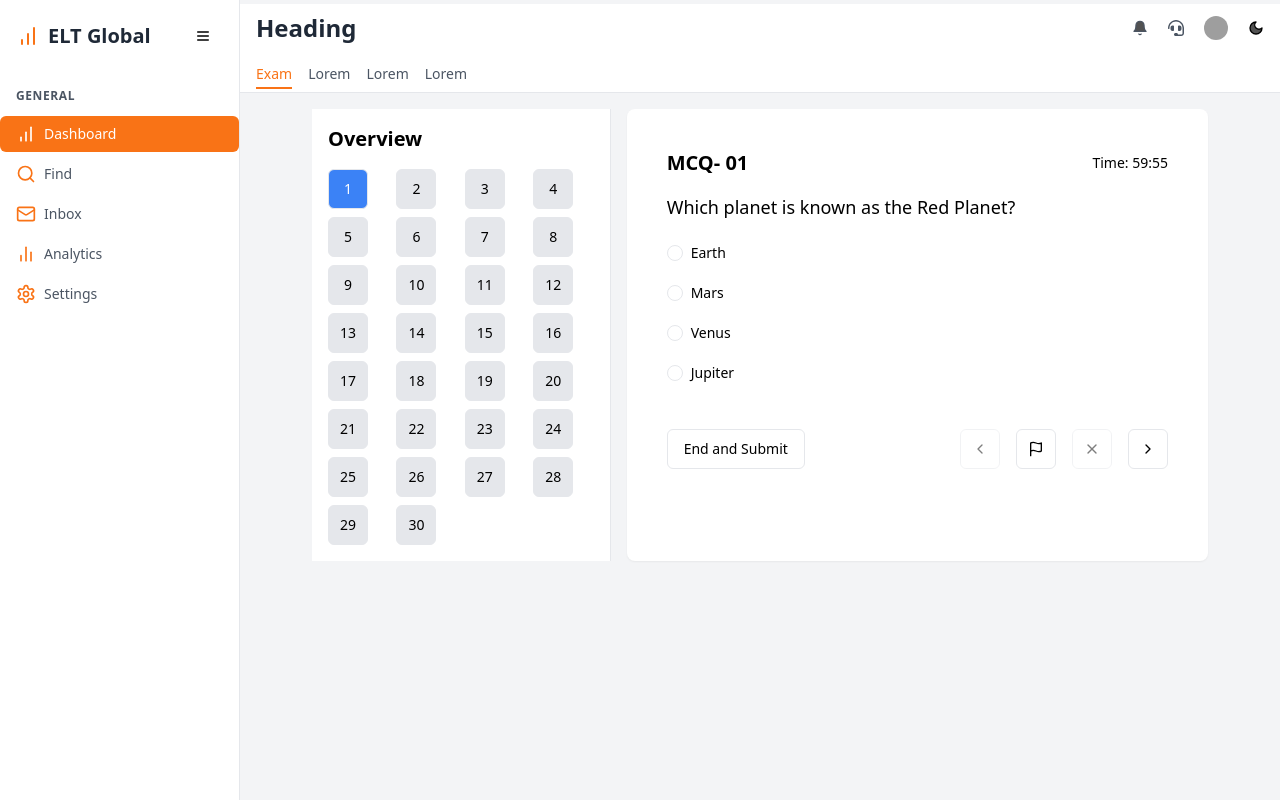
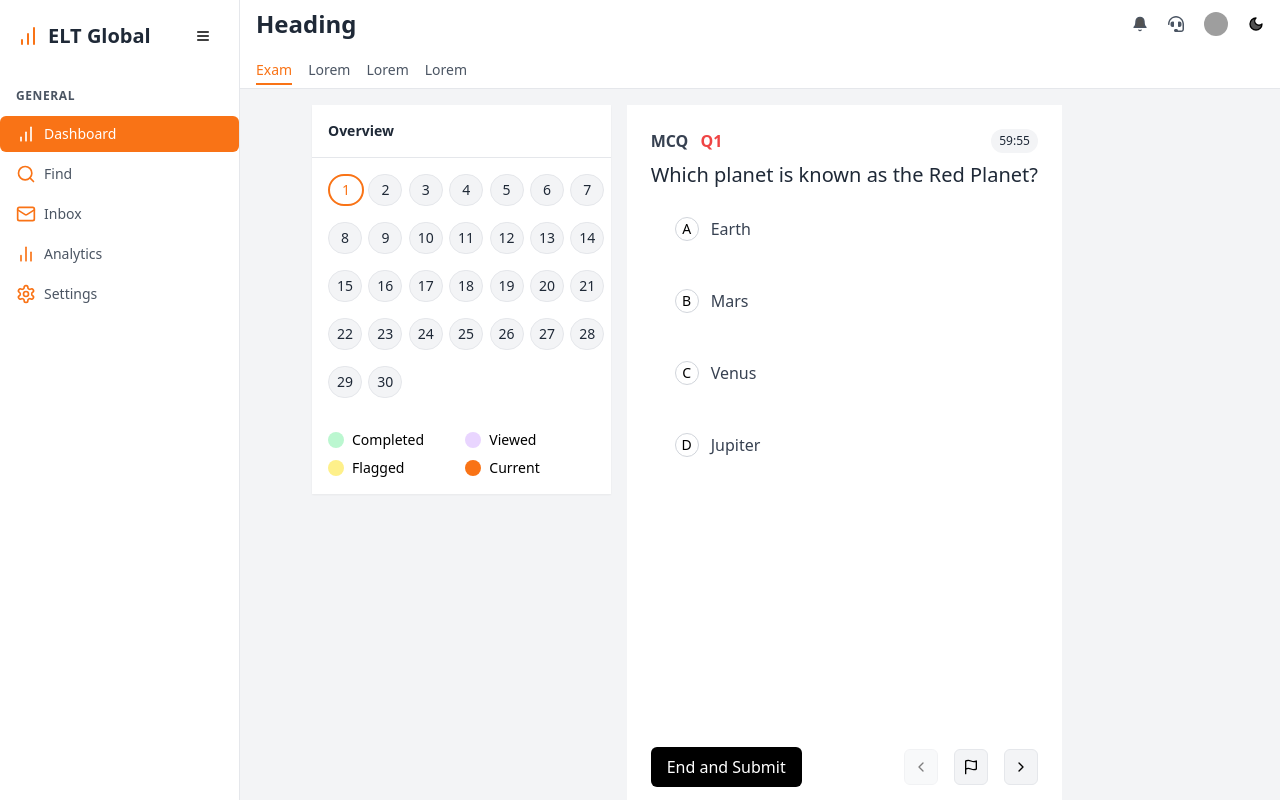
Before and after one commit to AdithyaSiva5/exam-portal, a Next.js app: page / in a window 1280 px wide. Built offline with nearby package versions, Linux system fonts and the light colour scheme; grey boxes are pictures that could not be loaded.

Commit message:
minor changes

```diff
--- a/src/app/page.tsx
+++ b/src/app/page.tsx
@@ -99,7 +99,8 @@ export default function ExamPage() {
         setIsOverviewExpanded(false);
     };
 
-    const handleAnswerSelect = (questionId: string, optionId: string) => {
+    const handleAnswerSelect = (questionId: string, optionId: string | null) => {
+        if (!optionId) return
         setUserAnswers(prev => ({ ...prev, [questionId]: optionId }));
     };
 
@@ -114,17 +115,20 @@ export default function ExamPage() {
     };
     return (
         <div className="flex flex-col h-screen bg-gray-100 dark:bg-gray-900">
-            <nav className="md:hidden bg-white dark:bg-gray-800 border-b border-gray-200 dark:border-gray-700">
+            {/* Navbar for all screen sizes */}
+            <nav className="lg:hidden bg-white dark:bg-gray-800 border-b border-gray-200 dark:border-gray-700">
                 <Navbar />
             </nav>
 
             <div className="flex flex-1 overflow-hidden">
-                <div className="hidden md:block">
+                {/* Desktop sidebar */}
+                <div className="hidden lg:block">
                     <LeftSidebar />
                 </div>
 
                 <div className="flex flex-col flex-1 overflow-hidden">
-                    <div className="hidden md:block">
+                    {/* Desktop header */}
+                    <div className="hidden lg:block">
                         <Heading />
                     </div>
 
@@ -132,7 +136,7 @@ export default function ExamPage() {
                         <div className="flex-1 overflow-auto p-4">
                             <div className="max-w-4xl mx-auto">
                                 {!examSubmitted && (
-                                    <div className="md:hidden mb-4">
+                                    <div className="lg:hidden mb-4">
                                         <button
                                             onClick={() => setIsOverviewExpanded(!isOverviewExpanded)}
                                             className="flex items-center justify-between w-full p-2 bg-white dark:bg-gray-800 rounded-lg shadow-sm"
@@ -140,24 +144,11 @@ export default function ExamPage() {
                                             <span>Overview</span>
                                             {isOverviewExpanded ? <ChevronUp /> : <ChevronDown />}
                                         </button>
-                                        {isOverviewExpanded && (
-                                            <div className="mt-2 p-2 bg-white dark:bg-gray-800 rounded-lg shadow-sm">
-                                                <Overview
-                                                    totalQuestions={questions.length}
-                                                    currentQuestion={currentQuestionIndex + 1}
-                                                    flaggedQuestions={flaggedQuestions}
-                                                    onQuestionSelect={handleJumpToQuestion}
-                                                    userAnswers={userAnswers}
-                                                    questions={questions}
-                                                    viewedQuestions={viewedQuestions}
-                                                />
-                                            </div>
-                                        )}
                                     </div>
                                 )}
-                                <div className="flex gap-4">
+                                <div className="flex flex-col lg:flex-row gap-4">
                                     {!examSubmitted && (
-                                        <div className="w-1/3">
+                                        <div className={`lg:w-1/3 ${isOverviewExpanded ? 'fixed inset-0 z-50 bg-white dark:bg-gray-800 p-4 overflow-auto' : 'hidden lg:block'}`}>
                                             <Overview
                                                 totalQuestions={questions.length}
                                                 currentQuestion={currentQuestionIndex + 1}
@@ -166,10 +157,19 @@ export default function ExamPage() {
                                                 userAnswers={userAnswers}
                                                 questions={questions}
                                                 viewedQuestions={viewedQuestions}
+                                                timeRemaining={formatTime(timeRemaining)}
                                             />
+                                            {isOverviewExpanded && (
+                                                <button
+                                                    onClick={() => setIsOverviewExpanded(false)}
+                                                    className="mt-4 w-full p-2 bg-gray-200 dark:bg-gray-700 rounded-lg"
+                                                >
+                                                    Close Overview
+                                                </button>
+                                            )}
                                         </div>
                                     )}
-                                    <div className="flex-1 bg-white dark:bg-gray-800 rounded-lg shadow-sm p-4">
+                                    <div className="flex flex-col lg:flex-row gap-4">
                                         {examSubmitted ? (
                                             <ResultPage
                                                 totalQuestions={questions.length}
@@ -190,7 +190,7 @@ export default function ExamPage() {
                                                     onSubmit={handleSubmit}
                                                     totalQuestions={questions.length}
                                                     selectedOption={userAnswers[questions[currentQuestionIndex].id] || null}
-                                                    onAnswerSelect={(optionId : any) => handleAnswerSelect(questions[currentQuestionIndex].id, optionId)}
+                                                    onAnswerSelect={(optionId) => handleAnswerSelect(questions[currentQuestionIndex].id, optionId)}
                                                     timeRemaining={formatTime(timeRemaining)}
                                                 />
                                             )
--- a/src/components/Header.tsx
+++ b/src/components/Header.tsx
@@ -16,7 +16,7 @@ const Header = ({
     const { theme, setTheme } = useTheme();
 
     return (
-        <header className="bg-white dark:bg-gray-800 border-b border-gray-200 dark:border-gray-700 mt-1">
+        <header className="bg-white dark:bg-gray-800 border-b border-gray-200 dark:border-gray-700 ">
             <div className="container mx-auto px-4 py-2">
                 <div className="flex flex-col sm:flex-row justify-between items-start sm:items-center">
                     <div className="flex flex-col w-full sm:w-auto">
--- a/src/components/MCQQuestion.tsx
+++ b/src/components/MCQQuestion.tsx
@@ -1,26 +1,27 @@
-"use client";
-import React from 'react';
-import { Button } from "@/components/ui/button";
-import { RadioGroup, RadioGroupItem } from "@/components/ui/radio-group";
-import { Label } from "@/components/ui/label";
-import { Flag, ChevronLeft, ChevronRight, X } from 'lucide-react';
+'use client'
+
+import React from 'react'
+import { Button } from "@/components/ui/button"
+import { RadioGroup, RadioGroupItem } from "@/components/ui/radio-group"
+import { Label } from "@/components/ui/label"
+import { Flag, ChevronLeft, ChevronRight } from 'lucide-react'
 
 interface MCQQuestionProps {
-    questionNumber: number;
-    question: string;
-    options: Array<{ id: string; option: string }>;
-    onNextQuestion: () => void;
-    onPreviousQuestion: () => void;
-    onFlagQuestion: () => void;
-    isFlagged: boolean;
-    onSubmit: () => void;
-    totalQuestions: number;
-    selectedOption: string | null;
-    onAnswerSelect: (optionId: string | null) => void;
-    timeRemaining: string;
+    questionNumber: number
+    question: string
+    options: Array<{ id: string; option: string }>
+    onNextQuestion: () => void
+    onPreviousQuestion: () => void
+    onFlagQuestion: () => void
+    isFlagged: boolean
+    onSubmit: () => void
+    totalQuestions: number
+    selectedOption: string | null
+    onAnswerSelect: (optionId: string | null) => void
+    timeRemaining: string
 }
 
-export default function MCQQuestion({
+export default function Component({
     questionNumber,
     question,
     options,
@@ -34,57 +35,64 @@ export default function MCQQuestion({
     onAnswerSelect,
     timeRemaining
 }: MCQQuestionProps) {
-    const handleClearAnswer = () => {
-        onAnswerSelect(null);
-    };
+    const [minutes, seconds] = timeRemaining.split(':').map(num => num.padStart(2, '0'))
 
     return (
-        <div className="flex-1 p-4 md:p-6 bg-white dark:bg-gray-800">
-            <div className="flex justify-between items-center mb-4">
-                <h2 className="text-xl font-semibold dark:text-white">MCQ- {questionNumber.toString().padStart(2, '0')}</h2>
-                <span className="text-sm font-medium dark:text-gray-300">Time: {timeRemaining}</span>
+        <div className="flex flex-col h-[calc(100vh-94px)] bg-white dark:bg-gray-800 w-full max-w-[1000px] mx-auto overflow-hidden">
+            <div className="flex-1 p-4 sm:p-6 overflow-y-auto">
+                <div className="mb-4">
+                    <div className="flex justify-between items-center mb-2">
+                        <h2 className="text-base font-semibold text-gray-700 dark:text-gray-200">
+                            MCQ <span className="text-red-500 ml-2">Q{questionNumber}</span>
+                        </h2>
+                        <div className="flex items-center">
+                            <span className="text-xs font-medium px-2 py-1 rounded-full bg-gray-100 dark:bg-gray-700 text-gray-800 dark:text-gray-200">
+                                {`${minutes}:${seconds}`}
+                            </span>
                         </div>
-            <div className="mb-6">
-                <p className="text-lg font-medium dark:text-gray-200">{question}</p>
                     </div>
-            <RadioGroup value={selectedOption || ""} onValueChange={onAnswerSelect}>
-                {options.map((option) => (
-                    <div key={option.id} className="flex items-center space-x-2 mb-4">
-                        <RadioGroupItem value={option.id} id={option.id} />
-                        <Label htmlFor={option.id} className="dark:text-gray-300">{option.option}</Label>
+                    <p className="text-lg sm:text-xl font-medium text-gray-800 dark:text-gray-100">{question}</p>
+                </div>
+                <RadioGroup value={selectedOption || ""} onValueChange={onAnswerSelect} className="space-y-3 sm:space-y-4">
+                    {options.map((option, index) => (
+                        <div key={option.id} className="flex items-center space-x-3 p-2 sm:p-3 rounded-lg hover:bg-gray-50 dark:hover:bg-gray-700">
+                            <RadioGroupItem value={option.id} id={option.id} className="hidden peer" />
+                            <Label
+                                htmlFor={option.id}
+                                className="flex items-center w-full cursor-pointer peer-checked:font-semibold"
+                            >
+                                <span className="flex items-center justify-center w-5 h-5 sm:w-6 sm:h-6 mr-2 sm:mr-3 border border-gray-300 rounded-full text-sm font-medium peer-checked:bg-blue-500 peer-checked:text-white peer-checked:border-blue-500">
+                                    {String.fromCharCode(65 + index)}
+                                </span>
+                                <span className="flex-grow text-sm sm:text-base text-gray-700 dark:text-gray-200">{option.option}</span>
+                            </Label>
                         </div>
                     ))}
                 </RadioGroup>
-            <div className="flex flex-col md:flex-row justify-between items-center mt-8 space-y-4 md:space-y-0">
-                {questionNumber === totalQuestions ? (
-                    <Button variant="default" className="w-full md:w-auto order-3 md:order-1" onClick={onSubmit}>
-                        Submit Exam
-                    </Button>
-                ) : (
-                    <Button variant="outline" className="w-full md:w-auto order-3 md:order-1" onClick={onSubmit}>
+            </div>
+            <div className="p-4 sm:p-6  border-gray-200 dark:border-gray-700">
+                <div className="flex flex-wrap justify-between items-center gap-2">
+                    <Button variant="default" className="w-full sm:w-auto bg-black text-white hover:bg-gray-800 text-sm sm:text-base py-1 sm:py-2" onClick={onSubmit}>
                         End and Submit
                     </Button>
-                )}
-                <div className="flex space-x-4 order-2">
-                    <Button variant="outline" size="icon" onClick={onPreviousQuestion} disabled={questionNumber === 1}>
+                    <div className="flex space-x-2 sm:space-x-4">
+                        <Button variant="outline" size="sm" onClick={onPreviousQuestion} disabled={questionNumber === 1} className="bg-gray-100 dark:bg-gray-700 p-1 sm:p-2">
                             <ChevronLeft className="h-4 w-4" />
                         </Button>
                         <Button
                             variant="outline"
-                        size="icon"
+                            size="sm"
                             onClick={onFlagQuestion}
-                        className={isFlagged ? "bg-yellow-200 dark:bg-yellow-700" : ""}
+                            className={`bg-gray-100 dark:bg-gray-700 p-1 sm:p-2 ${isFlagged ? "bg-yellow-200 dark:bg-yellow-700" : ""}`}
                         >
                             <Flag className="h-4 w-4" />
                         </Button>
-                    <Button variant="outline" size="icon" onClick={handleClearAnswer} disabled={!selectedOption}>
-                        <X className="h-4 w-4" />
-                    </Button>
-                    <Button variant="outline" size="icon" onClick={onNextQuestion} disabled={questionNumber === totalQuestions}>
+                        <Button variant="outline" size="sm" onClick={onNextQuestion} disabled={questionNumber === totalQuestions} className="bg-gray-100 dark:bg-gray-700 p-1 sm:p-2">
                             <ChevronRight className="h-4 w-4" />
                         </Button>
                     </div>
                 </div>
             </div>
-    );
+        </div>
+    )
 }
--- a/src/components/NavBar.tsx
+++ b/src/components/NavBar.tsx
@@ -20,12 +20,12 @@ export default function Navbar() {
                         <BarChart className="w-6 h-6 text-orange-500 mr-2" />
                         <h1 className="text-xl font-semibold text-gray-800 dark:text-white">ELT Global</h1>
                     </div>
-                    <div className="hidden md:block">
+                    <div className="hidden lg:block">
                         <div className="ml-10 flex items-baseline space-x-4">
                             <NavItems isMinimized={isMinimized} />
                         </div>
                     </div>
-                    <div className="md:hidden">
+                    <div className="lg:hidden">
                         <Sheet open={isOpen} onOpenChange={setIsOpen}>
                             <SheetTrigger asChild>
                                 <Button variant="ghost" size="icon">
--- a/src/components/Overview.tsx
+++ b/src/components/Overview.tsx
@@ -1,15 +1,18 @@
-"use client";
-import React from 'react';
-import { Button } from "@/components/ui/button";
+        'use client'
+
+        import React, { useState } from 'react'
+        import { Button } from "@/components/ui/button"
+        import { ChevronDown, ChevronUp } from 'lucide-react'
 
         interface OverviewProps {
-    totalQuestions: number;
-    currentQuestion: number;
-    flaggedQuestions: Set<string>;
-    onQuestionSelect: (index: number) => void;
-    userAnswers: Record<string, string>;
-    questions: Array<{ id: string }>;
-    viewedQuestions: Set<string>;
+            totalQuestions: number
+            currentQuestion: number
+            flaggedQuestions: Set<string>
+            onQuestionSelect: (index: number) => void
+            userAnswers: Record<string, string>
+            questions: Array<{ id: string }>
+            viewedQuestions: Set<string>
+            timeRemaining: string
         }
 
         export default function Overview({
@@ -19,31 +22,53 @@ export default function Overview({
             onQuestionSelect,
             userAnswers,
             questions,
-    viewedQuestions
+            viewedQuestions,
+            timeRemaining
         }: OverviewProps) {
+            const [isExpanded, setIsExpanded] = useState(false)
+
+            const toggleExpand = () => setIsExpanded(!isExpanded)
+
             return (
-        <div className="w-full bg-white dark:bg-gray-800 p-4 border-b border-gray-200 dark:border-gray-700 md:border-b-0 md:border-r">
-            <div className="mb-4">
-                <h2 className="text-xl font-semibold dark:text-white">Overview</h2>
+                <div className="w-full bg-white dark:bg-gray-800  shadow-sm overflow-hidden">
+                    <div className="p-4 border-b border-gray-200 dark:border-gray-700">
+                        <h2 className="text-sm font-semibold text-gray-800 dark:text-gray-200">Overview</h2>
                     </div>
-            <div className="grid grid-cols-4 gap-2">
+
+                    {/* <div className="p-4 border-b border-gray-200 dark:border-gray-700">
+                        <div className="text-2xl font-bold text-gray-800 dark:text-gray-200">{timeRemaining}</div>
+                    </div> */}
+
+                    <div className="md:hidden">
+                        <Button
+                            variant="ghost"
+                            className="w-full flex justify-between items-center p-4 text-left"
+                            onClick={toggleExpand}
+                        >
+                            <span className="text-lg font-semibold">Questions</span>
+                            {isExpanded ? <ChevronUp className="h-3 w-3" /> : <ChevronDown className="h-5 w-5" />}
+                        </Button>
+                    </div>
+
+                    <div className={`p-4 ${isExpanded ? 'block' : 'hidden md:block'}`}>
+                        <div className="grid grid-cols-7 gap-2 md:gap-4">
                             {questions.map((question, index) => {
-                    const isFlagged = flaggedQuestions.has(question.id);
-                    const isAttempted = userAnswers.hasOwnProperty(question.id);
-                    const isViewed = viewedQuestions.has(question.id);
-                    const isCurrentQuestion = currentQuestion === index + 1;
+                                const isFlagged = flaggedQuestions.has(question.id)
+                                const isAttempted = userAnswers.hasOwnProperty(question.id)
+                                const isViewed = viewedQuestions.has(question.id)
+                                const isCurrentQuestion = currentQuestion === index + 1
 
-                    let buttonClass = 'w-10 h-10 text-sm ';
+                                let buttonClass = 'w-8 h-8 rounded-full flex items-center justify-center text-sm font-medium '
                                 if (isCurrentQuestion) {
-                        buttonClass += 'bg-blue-500 text-white ';
+                                    buttonClass += 'bg-white text-orange-500 border-2 border-orange-500'
                                 } else if (isFlagged) {
-                        buttonClass += 'bg-yellow-200 dark:bg-yellow-700 ';
+                                    buttonClass += 'bg-yellow-200 dark:bg-yellow-700 text-yellow-800 dark:text-yellow-200 '
                                 } else if (isAttempted) {
-                        buttonClass += 'bg-green-200 dark:bg-green-700 ';
+                                    buttonClass += 'bg-green-200 dark:bg-green-700 text-green-800 dark:text-green-200 '
                                 } else if (isViewed) {
-                        buttonClass += 'bg-purple-200 dark:bg-purple-700 ';
+                                    buttonClass += 'bg-purple-200 dark:bg-purple-700 text-purple-800 dark:text-purple-200 '
                                 } else {
-                        buttonClass += 'bg-gray-200 dark:bg-gray-600 ';
+                                    buttonClass += 'bg-gray-100 dark:bg-gray-600 text-gray-800 dark:text-gray-200 '
                                 }
 
                                 return (
@@ -51,31 +76,38 @@ export default function Overview({
                                         key={question.id}
                                         variant="outline"
                                         className={buttonClass}
-                            onClick={() => onQuestionSelect(index)}
+                                        onClick={() => {
+                                            onQuestionSelect(index)
+                                            setIsExpanded(false)
+                                        }}
                                     >
                                         {index + 1}
                                     </Button>
-                    );
+                                )
                             })}
                         </div>
-            {/* <div className="mt-4 text-sm">
-                <div className="flex items-center mb-2">
-                    <div className="w-4 h-4 bg-gray-200 dark:bg-gray-600 mr-2"></div>
-                    <span className="dark:text-gray-300">Not viewed</span>
                     </div>
-                <div className="flex items-center mb-2">
-                    <div className="w-4 h-4 bg-purple-200 dark:bg-purple-700 mr-2"></div>
-                    <span className="dark:text-gray-300">Viewed</span>
-                </div>
-                <div className="flex items-center mb-2">
-                    <div className="w-4 h-4 bg-green-200 dark:bg-green-700 mr-2"></div>
-                    <span className="dark:text-gray-300">Attempted</span>
+
+                    <div className="p-4">
+                        <div className="grid grid-cols-2 gap-2 text-sm">
+                            <div className="flex items-center">
+                                <div className="w-4 h-4 rounded-full bg-green-200 dark:bg-green-700 mr-2"></div>
+                                <span>Completed</span>
                             </div>
                             <div className="flex items-center">
-                    <div className="w-4 h-4 bg-yellow-200 dark:bg-yellow-700 mr-2"></div>
-                    <span className="dark:text-gray-300">Flagged</span>
+                                <div className="w-4 h-4 rounded-full bg-purple-200 dark:bg-purple-700 mr-2"></div>
+                                <span>Viewed</span>
                             </div>
-            </div> */}
+                            <div className="flex items-center">
+                                <div className="w-4 h-4 rounded-full bg-yellow-200 dark:bg-yellow-700 mr-2"></div>
+                                <span>Flagged</span>
                             </div>
-    );
+                            <div className="flex items-center">
+                                <div className="w-4 h-4 rounded-full bg-orange-500 mr-2"></div>
+                                <span>Current</span>
+                            </div>
+                        </div>
+                    </div>
+                </div>
+            )
         }
```
Also changed, not shown: src/components/ResultPage.tsx (+4 -3 lines). Lines whose indentation alone changed are shown as unchanged.
